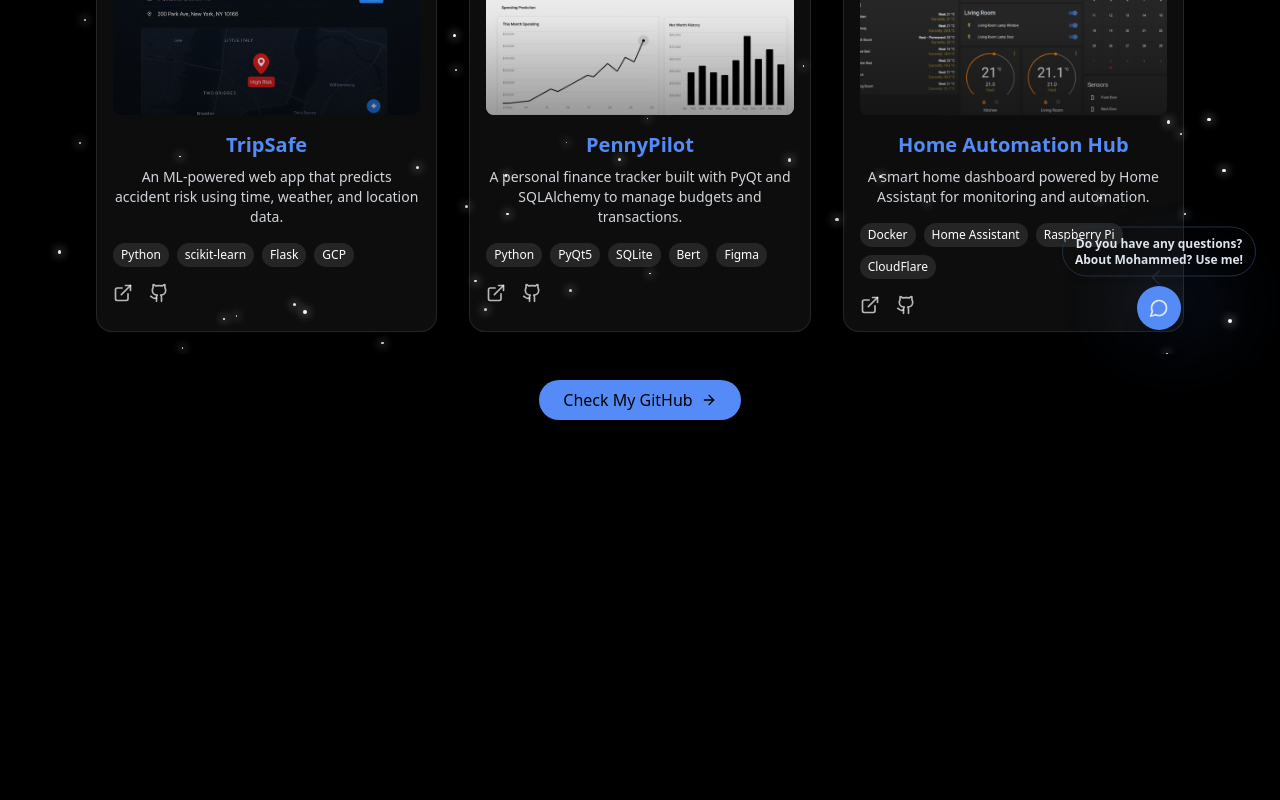
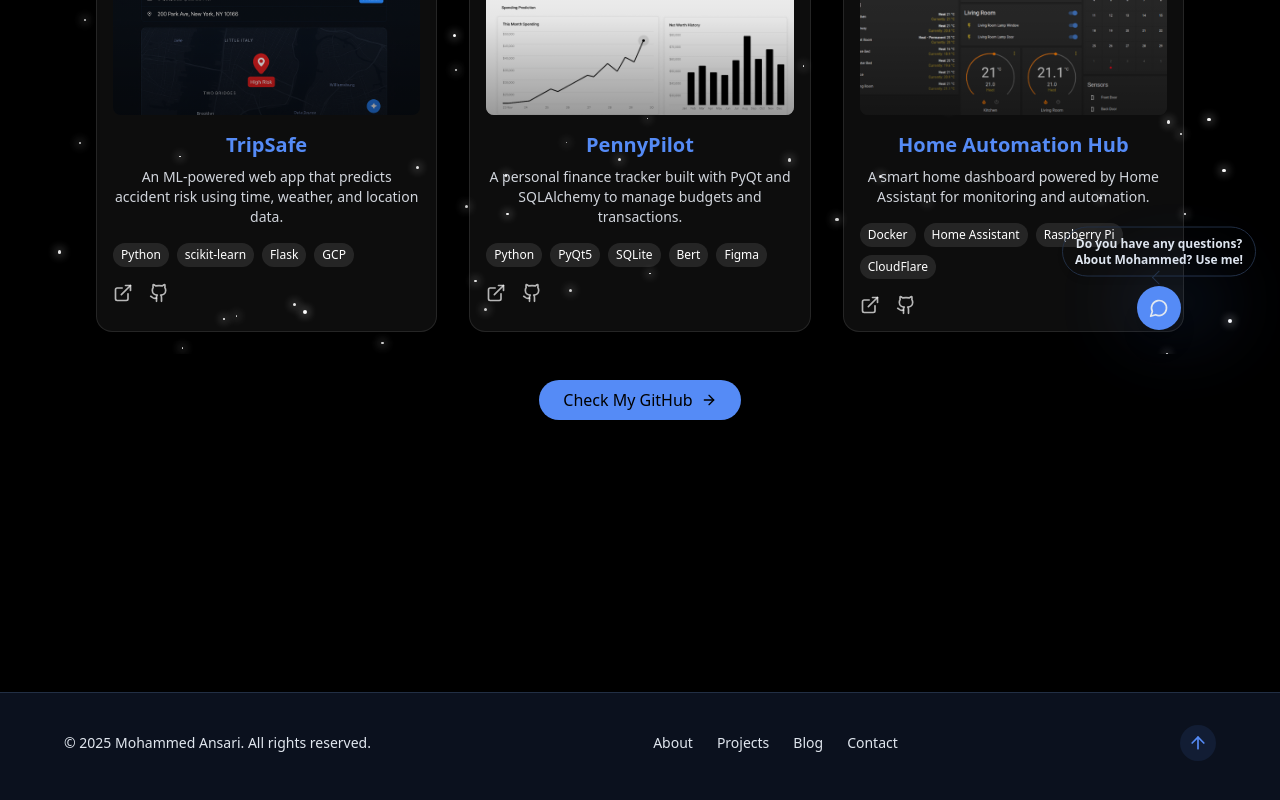
Before and after one commit to ByteMaverick/portfolio-version-2, a React (Vite) app: page /projects in a window 1280 px wide. Shown: the part 446-1246 px from the top of the page. Before the commit the page ends 962 px from the top, so only its background shows below. Built offline with nearby package versions, Linux system fonts and the light colour scheme.

Commit message:
added fevicon and footer in the projets

```diff
--- a/index.html
+++ b/index.html
@@ -2,9 +2,9 @@
 <html lang="en">
   <head>
     <meta charset="UTF-8" />
-
     <meta name="viewport" content="width=device-width, initial-scale=1.0" />
     <title>Mohammed Ansari</title>
+    <link rel="icon" type="image/png" href="/user.svg" />
   </head>
   <body>
     <div id="root"></div>
--- a/src/pages/Projects.jsx
+++ b/src/pages/Projects.jsx
@@ -3,6 +3,7 @@ import { StarBackground } from "../components/StarBackground";
 import { ArrowRight, ExternalLink, Github } from "lucide-react";
 import { ChatBotToggle } from "../components/ChatBotToggle";
 import { Navbar } from "../components/Navbar";
+import { Footer } from "../components/Footer";
 
 export const projects = [
   {
@@ -47,17 +48,16 @@ export const Projects = () => {
       : projects.filter((p) => p.tags.includes(selectedCategory));
 
   return (
-    <section
-      id="projects"
-      className="relative overflow-hidden bg-[hsl(var(--background))] py-24 px-4 text-[hsl(var(--foreground))]"
-    >
+    <div className="min-h-screen flex flex-col bg-[hsl(var(--background))] text-[hsl(var(--foreground))]">
       <StarBackground />
       <Navbar />
 
+      <main className="flex-grow">
+        <section id="projects" className="relative overflow-hidden py-24 px-4">
           <div className="container relative z-10 mx-auto max-w-6xl">
             <h2 className="text-center text-3xl font-bold md:text-4xl mb-4">
               Featured{" "}
-          <span className=" text-primary-gradient bg-clip-text text-transparent">
+              <span className="text-primary-gradient bg-clip-text text-transparent">
                 Projects
               </span>
             </h2>
@@ -150,10 +150,15 @@ export const Projects = () => {
                 <ArrowRight size={16} />
               </a>
             </div>
+          </div>
+        </section>
+      </main>
 
+      <div className="mt-12 md:mt-20 lg:mt-32">
+              <Footer />
+            </div>
       <ChatBotToggle />
     </div>
-    </section>
   );
 };
 
```
Also changed, not shown: user.svg (renamed from src/assets/user.svg). Lines whose indentation alone changed are shown as unchanged.
